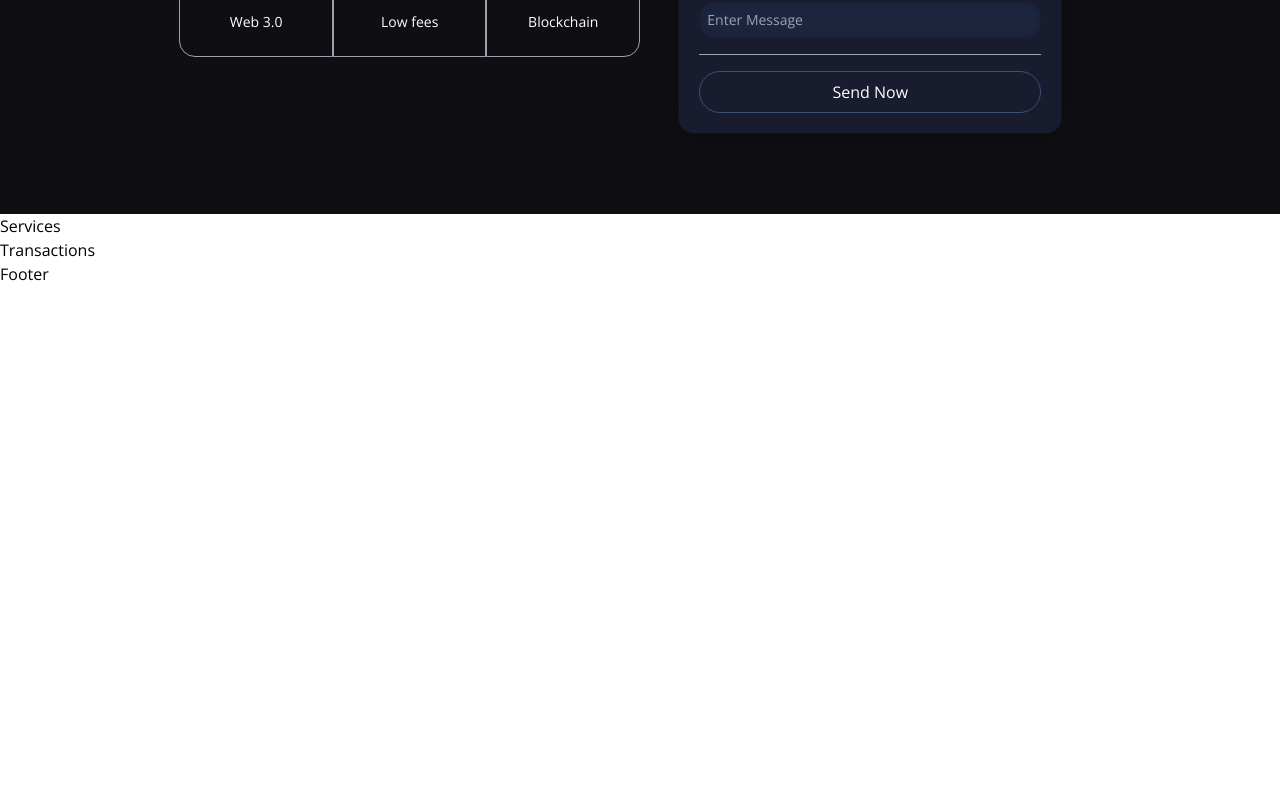
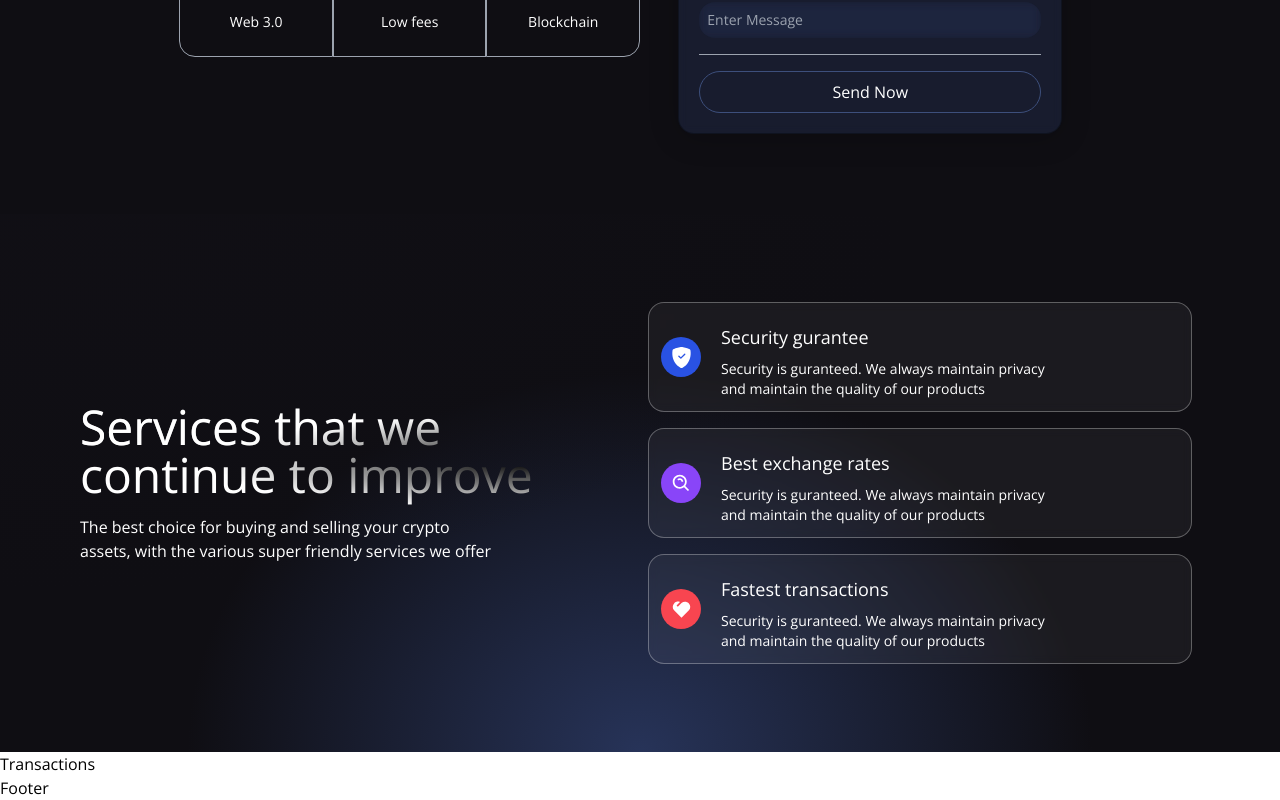
Before and after one commit to danielhochwart7/dApp, a React (Vite) app in the folder client/: page / in a window 1280 px wide. Shown: the part 535-1335 px from the top of the page. Before the commit the page ends 821 px from the top, so only its background shows below. Built offline with nearby package versions, Linux system fonts and the light colour scheme.

Commit message:
Added services section

```diff
--- a/client/src/components/Services.jsx
+++ b/client/src/components/Services.jsx
@@ -1,7 +1,56 @@
-const Services = () => {
-    return (
-        <h1>Services</h1>
-    );
-}
+import { BsShieldFillCheck } from "react-icons/bs";
+import { BiSearchAlt } from "react-icons/bi";
+import { RiHeart2Fill } from "react-icons/ri";
+
+const ServiceCard = ({ color, title, icon, subtitle}) => (
+    <div className="flex flex-row justify-start items-center white-glassmorphism p-3 m-2 cursor-pointer hover:shadow-xl">
+        <div className={`w-10 h-10 rounded-full flex justify-center items-center ${color}`}>
+            {icon}
+        </div>
+        <div className="ml-5 flex flex-col flex-1">
+            <h1 className="mt-2 text-white text-lg">{title}</h1>
+            <p className="mt-2 text-white text-sm md:w-9/12">{subtitle}</p>
+        </div>
+    </div>
+);
+
+const Services = () => (
+    <div className="flex w-full justify-center items-center gradient-bg-services">
+      <div className="flex mf:flex-row flex-col items-center justify-between md:p-20 py-12 px-4">
+        <div className="flex-1 flex flex-col justify-start items-start">
+          <h1 className="text-white text-3xl sm:text-5xl py-2 text-gradient ">
+            Services that we
+            <br />
+            continue to improve
+          </h1>
+          <p className="text-left my-2 text-white font-light md:w-9/12 w-11/12 text-base">
+            The best choice for buying and selling your crypto assets, with the
+            various super friendly services we offer
+          </p>
+        </div>
+
+        <div className="flex-1 flex flex-col justify-start items-center">
+          <ServiceCard
+            color="bg-[#2952E3]"
+            title="Security gurantee"
+            icon={<BsShieldFillCheck fontSize={21} className="text-white" />}
+            subtitle="Security is guranteed. We always maintain privacy and maintain the quality of our products"
+          />
+          <ServiceCard
+            color="bg-[#8945F8]"
+            title="Best exchange rates"
+            icon={<BiSearchAlt fontSize={21} className="text-white" />}
+            subtitle="Security is guranteed. We always maintain privacy and maintain the quality of our products"
+          />
+          <ServiceCard
+            color="bg-[#F84550]"
+            title="Fastest transactions"
+            icon={<RiHeart2Fill fontSize={21} className="text-white" />}
+            subtitle="Security is guranteed. We always maintain privacy and maintain the quality of our products"
+          />
+        </div>
+      </div>
+    </div>
+  );
 
 export default Services;
```
